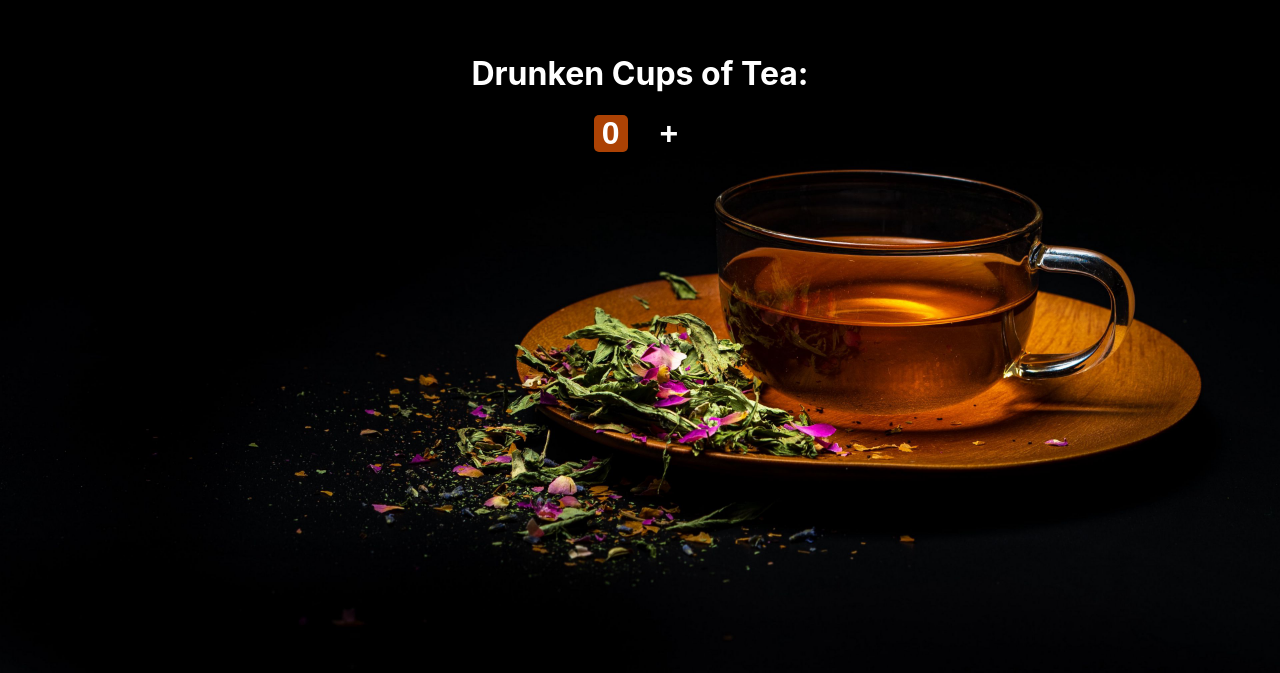
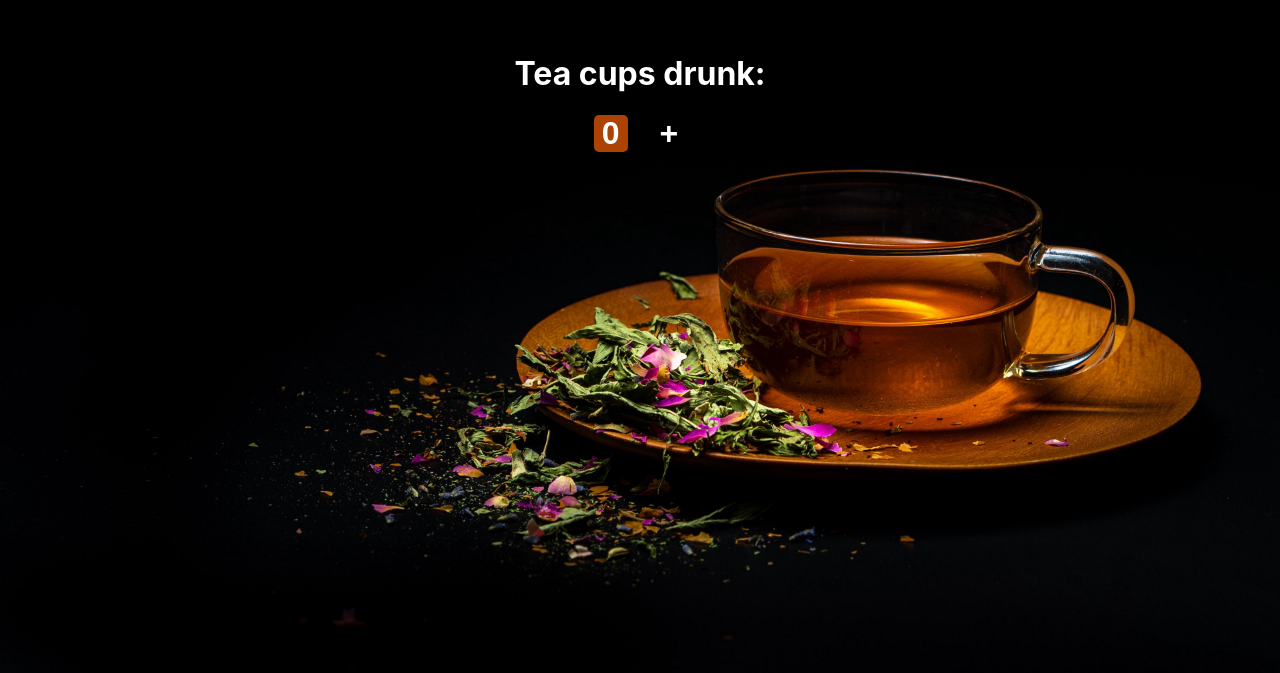
Before and after one commit to RyanFlm/tea-counter, a React (Create React App) app: page / in a window 1280 px wide. Shown: the part 127-800 px from the top of the page. Built offline with nearby package versions, Linux system fonts and the light colour scheme.

Commit message:
Correct title

```diff
--- a/src/App.js
+++ b/src/App.js
@@ -11,7 +11,7 @@ function App() {
     return (
         <div className={'container'}>
             <div className={'actionArea'}>
-                <h1 className={'title'}>Drunken Cups of Tea:</h1>
+                <h1 className={'title'}>Tea cups drunk:</h1>
                 <button className={'count'} type={'button'} onClick={() => setCount(0)}>
                     {count}
                 </button>
```
